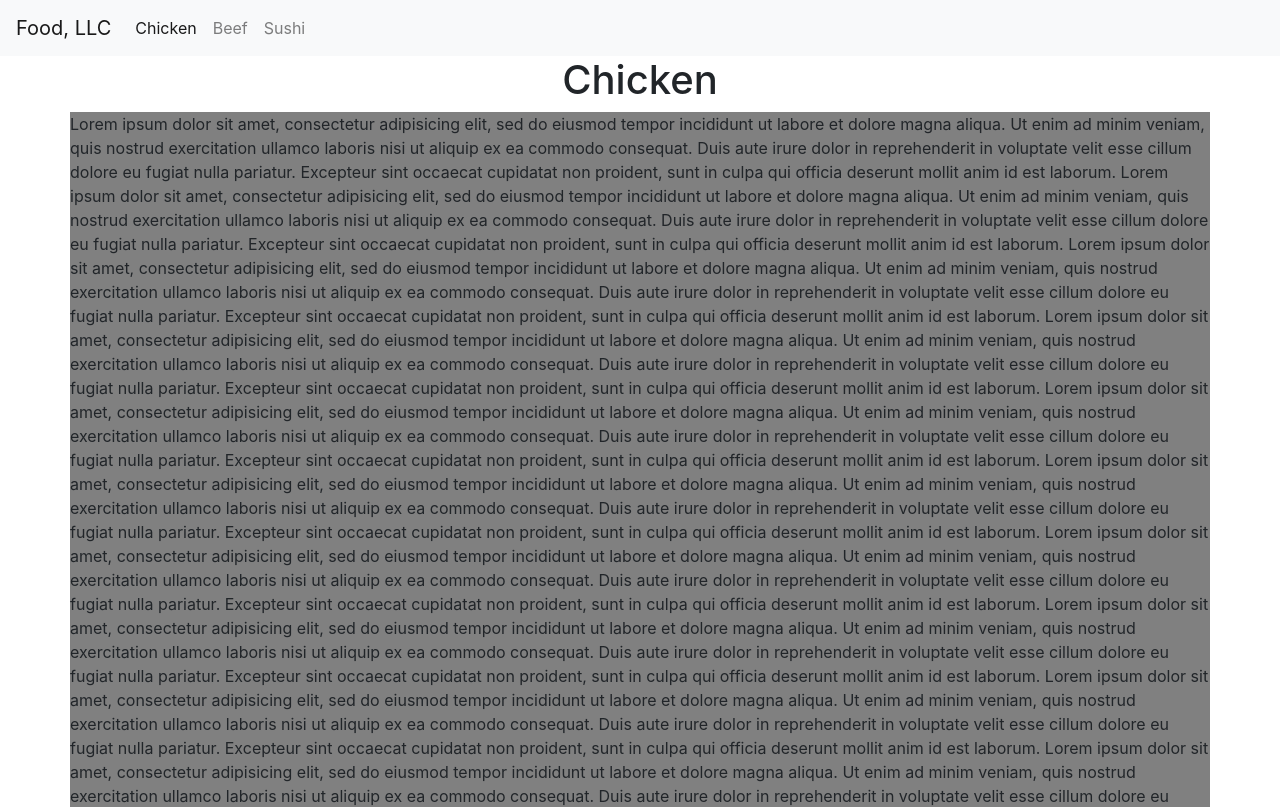
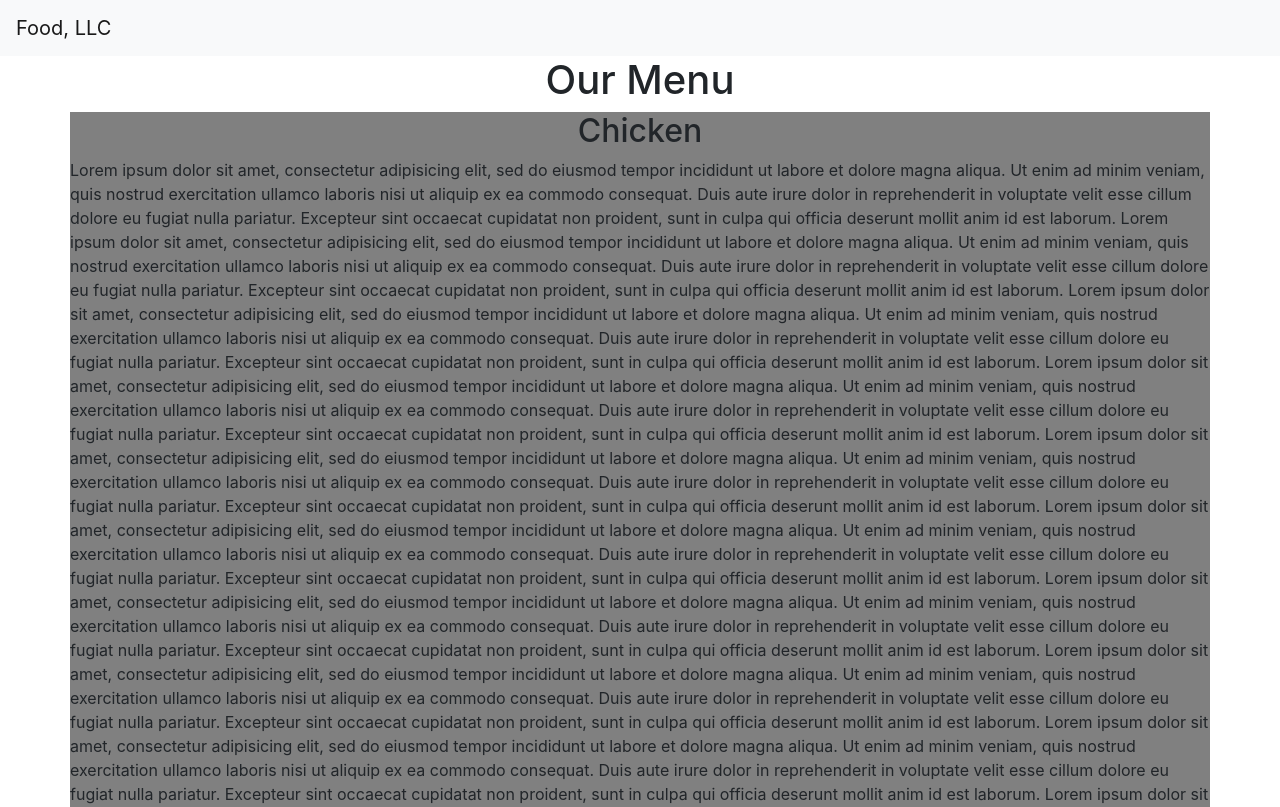
Before and after one commit to milanjour/coursera-test, a plain HTML site: page module3/index.html in a window 1280 px wide. Shown: the top 807 px of the page. Drawn offline with nearby package versions, Linux system fonts and the light colour scheme.

Commit message:
NOTASK: Fixes for module 3

```diff
--- a/module3/css/style.css
+++ b/module3/css/style.css
@@ -1,5 +1,9 @@
 .longText {
 	background-color: gray;
+}
+
+.longText h2 {
+	width: 100%;
 }
 
 .navbar {
--- a/module3/index.html
+++ b/module3/index.html
@@ -10,7 +10,7 @@
 </head>
 <body>
 
-	<nav class="navbar navbar-expand-lg navbar-light bg-light">
+	<nav class="navbar navbar-expand-sm navbar-light bg-light">
 	  <a class="navbar-brand" href="#">Food, LLC</a>
 	  <button class="navbar-toggler" type="button" data-toggle="collapse" data-target="#navbarSupportedContent" aria-controls="navbarSupportedContent" aria-expanded="false" aria-label="Toggle navigation">
 	    <span class="navbar-toggler-icon"></span>
@@ -18,13 +18,13 @@
 
 	  <div class="collapse navbar-collapse" id="navbarSupportedContent">
 	    <ul class="navbar-nav mr-auto text-center">
-	      <li class="nav-item active">
+	      <li class="nav-item active d-sm-none d-md-none d-lg-none d-xl-none">
 	        <a class="nav-link" href="#">Chicken<span class="sr-only">(current)</span></a>
 	      </li>
-	      <li class="nav-item">
+	      <li class="nav-item d-sm-none d-md-none d-lg-none d-xl-none">
 	        <a class="nav-link" href="#">Beef</a>
 	      </li>
-	      <li class="nav-item">
+	      <li class="nav-item d-sm-none d-md-none d-lg-none d-xl-none">
 	        <a class="nav-link" href="#">Sushi</a>
 	      </li>
 	    </ul>
@@ -33,12 +33,13 @@
 
 
 	<div class="text-center">
-		<h1>Chicken</h1>
+		<h1>Our Menu</h1>
 	</div>
 
 	<div class="container">
-		<div class="row">
-			<div class="longText col-xs-12">Lorem ipsum dolor sit amet, consectetur adipisicing elit, sed do eiusmod
+		<div class="row longText">
+			<h2 class="text-center">Chicken</h2>
+			<div class="col-xs-12">Lorem ipsum dolor sit amet, consectetur adipisicing elit, sed do eiusmod
 			tempor incididunt ut labore et dolore magna aliqua. Ut enim ad minim veniam,
 			quis nostrud exercitation ullamco laboris nisi ut aliquip ex ea commodo
 			consequat. Duis aute irure dolor in reprehenderit in voluptate velit esse
```
